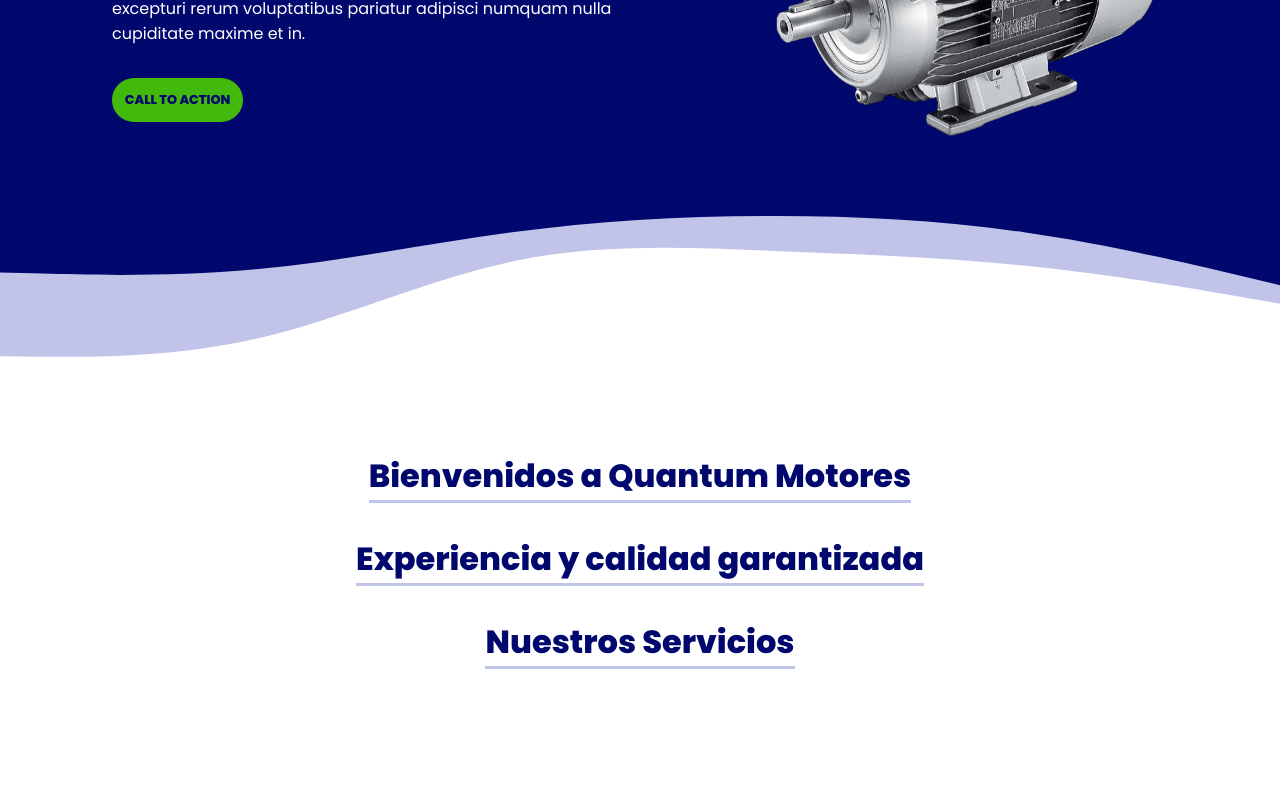
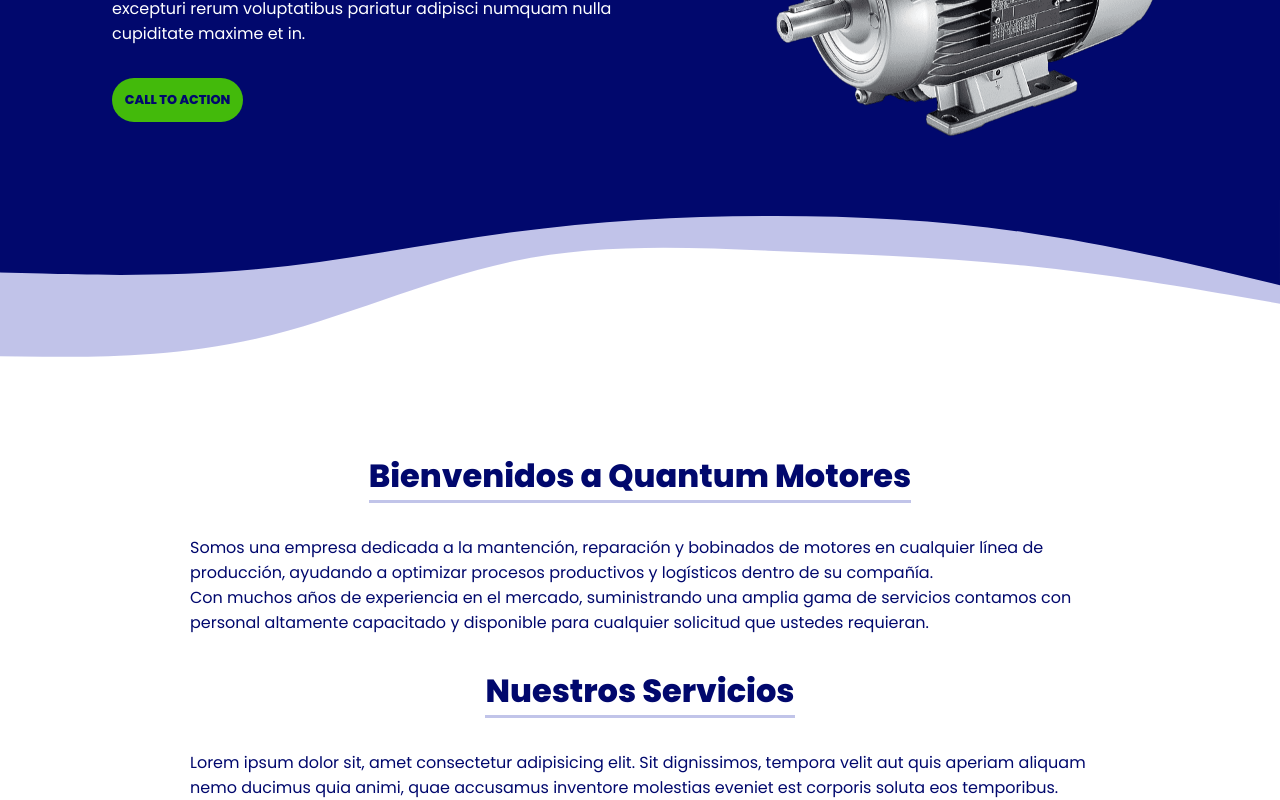
Before and after one commit to cpinopacheco/quantum-motores-official, a React (Vite) app: page / in a window 1280 px wide. Shown: the part 335-1135 px from the top of the page. Before the commit the page ends 1036 px from the top, so only its background shows below. Built offline with nearby package versions, Linux system fonts and the light colour scheme.

Commit message:
header corrections

```diff
--- a/src/components/header/Header.jsx
+++ b/src/components/header/Header.jsx
@@ -1,9 +1,24 @@
 import { styled } from "styled-components";
 import Navbar from "../navbar/Navbar";
+import { useEffect, useState } from "react";
 
 const Header = () => {
+  const [onScroll, setOnScroll] = useState(false);
+
+  const watchScroll = () => {
+    window.scrollY >= 80 ? setOnScroll(true) : setOnScroll(false);
+  };
+
+  useEffect(() => {
+    window.addEventListener("scroll", watchScroll);
+
+    return () => {
+      window.removeEventListener("scroll", watchScroll);
+    };
+  }, [onScroll]);
+
   return (
-    <HeaderContainer>
+    <HeaderContainer className={`${onScroll ? "active" : ""} `}>
       <Navbar></Navbar>
     </HeaderContainer>
   );
@@ -13,4 +28,11 @@
 
 const HeaderContainer = styled.header`
   background-color: var(--primary-color);
+  position: sticky;
+  top: 0;
+  width: 100%;
+  transition: 0.2s;
+  &.active {
+    box-shadow: 0px -10px 20px var(--tertiary-color);
+  }
 `;
--- a/src/components/navbar/Navbar.jsx
+++ b/src/components/navbar/Navbar.jsx
@@ -113,14 +113,15 @@
 
 const MobileMenu = styled.div`
   background-color: var(--primary-color);
-  position: absolute;
+  position: fixed;
   top: 100px;
   left: -1000px;
   width: 100%;
-  height: 100%;
+  height: 100vh;
+  width: 100%;
+  display: flex;
+  justify-content: center;
   transition: all 0.8s ease;
-  border-radius: 0 0 35% 0;
-  height: 85vh;
 
   &.active {
     top: 100px;
--- a/src/pages/Home.jsx
+++ b/src/pages/Home.jsx
@@ -1,3 +1,4 @@
+import styled from "styled-components";
 import Banner from "../components/banner/Banner";
 import Title from "../components/title/Title";
 
@@ -5,12 +6,38 @@
   return (
     <>
       <Banner></Banner>
-
-      <Title title="Bienvenidos a Quantum Motores"></Title>
-      <Title title="Experiencia y calidad garantizada"></Title>
-      <Title title="Nuestros Servicios"></Title>
+      <SectionContent>
+        <Title title="Bienvenidos a Quantum Motores"></Title>
+        <SectionDescription>
+          Somos una empresa dedicada a la mantención, reparación y bobinados de
+          motores en cualquier línea de producción, ayudando a optimizar
+          procesos productivos y logísticos dentro de su compañía. <br />
+          Con muchos años de experiencia en el mercado, suministrando una amplia
+          gama de servicios contamos con personal altamente capacitado y
+          disponible para cualquier solicitud que ustedes requieran.
+        </SectionDescription>
+      </SectionContent>
+      <SectionContent>
+        <Title title="Nuestros Servicios"></Title>
+        <SectionDescription>
+          Lorem ipsum dolor sit, amet consectetur adipisicing elit. Sit
+          dignissimos, tempora velit aut quis aperiam aliquam nemo ducimus quia
+          animi, quae accusamus inventore molestias eveniet est corporis soluta
+          eos temporibus.
+        </SectionDescription>
+      </SectionContent>
     </>
   );
 };
 
 export default Home;
+
+const SectionContent = styled.section`
+  width: 80%;
+  max-width: 900px;
+  margin: 0 auto;
+`;
+
+const SectionDescription = styled.p`
+  color: var(--primary-color);
+`;
```
